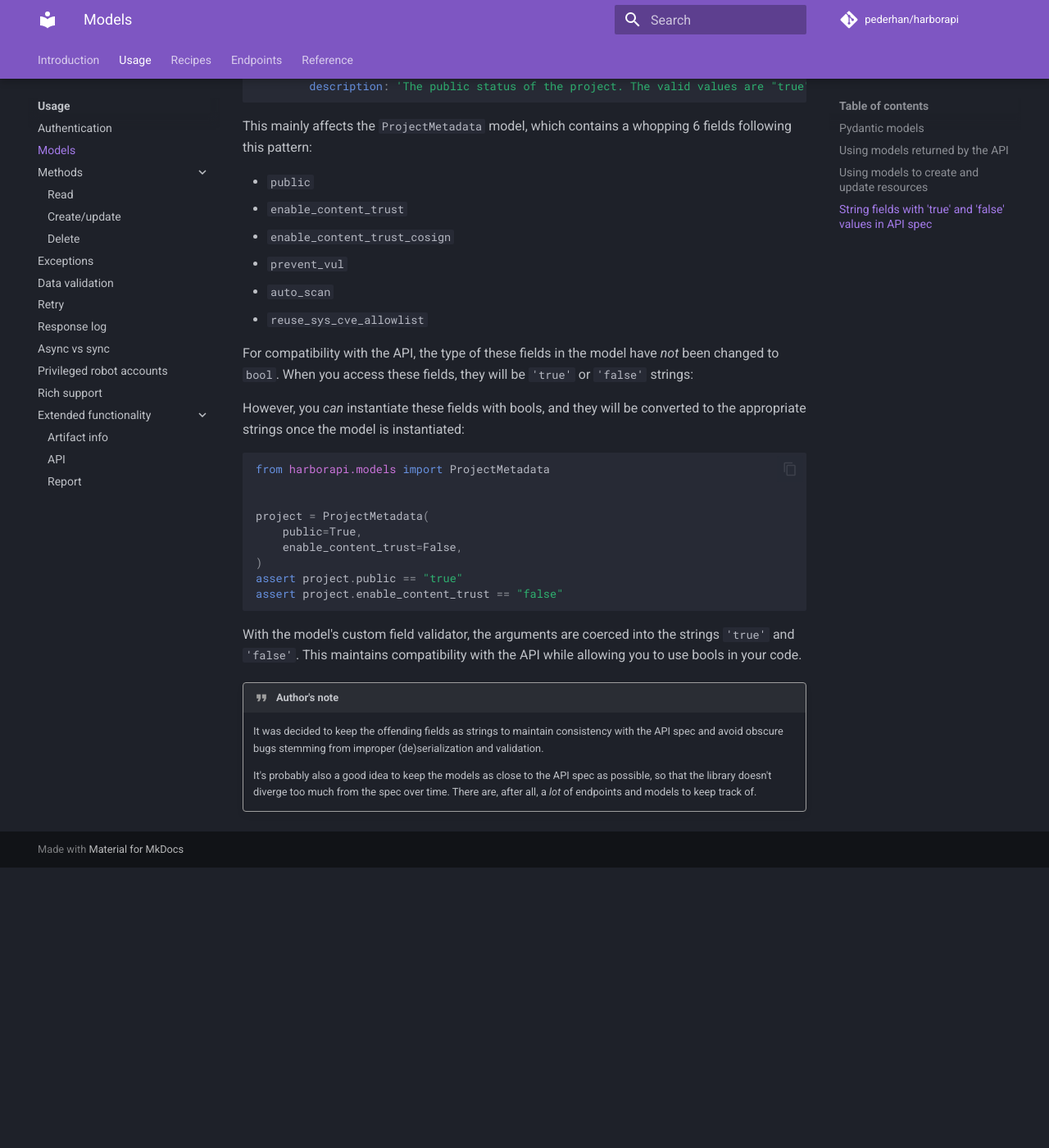
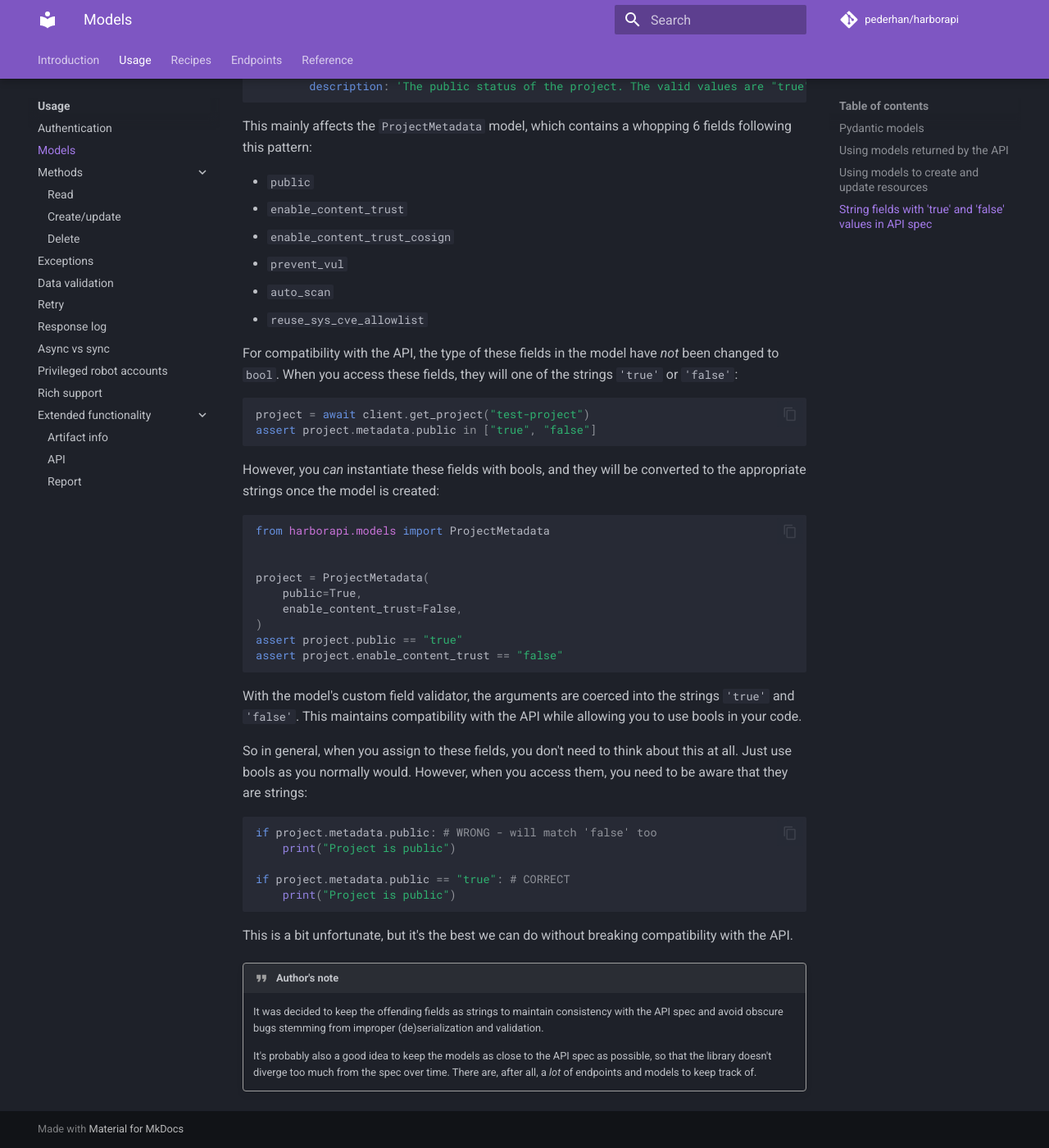
Before and after one commit to unioslo/harborapi, an MkDocs documentation site: the page built from docs/usage/models.md, in a window 1280 px wide and 1400 px high, scrolled down 3050 px. Shown: the whole window at 82% size. Built offline with MkDocs 1.6.1 and Material for MkDocs 9.7.7, drawn with Linux system fonts in a browser that asks for light colours; comment, search, counter and statistics services are not loaded; before the commit the page ends 4108 px from its top, so only the background shows below that; some of the changed text lies outside the part shown.

Commit message:
Docs: update bool validator section

````diff
--- a/docs/usage/models.md
+++ b/docs/usage/models.md
@@ -54,7 +54,7 @@ client = HarborAsyncClient(...)
 async def main() -> None:
     location = await client.create_project(
         ProjectReq(
-            project_name="test-project2",
+            project_name="test-project",
             public=True,
             metadata=ProjectMetadata(
                 auto_scan=True,
@@ -102,9 +102,14 @@ This mainly affects the `ProjectMetadata` model, which contains a whopping 6 fie
 - `auto_scan`
 - `reuse_sys_cve_allowlist`
 
-For compatibility with the API, the type of these fields in the model have _not_  been changed to `bool`. When you access these fields, they will be `'true'` or `'false'` strings:
+For compatibility with the API, the type of these fields in the model have _not_  been changed to `bool`. When you access these fields, they will one of the strings `'true'` or `'false'`:
 
-However, you _can_ instantiate these fields with bools, and they will be converted to the appropriate strings once the model is instantiated:
+```py
+project = await client.get_project("test-project")
+assert project.metadata.public in ["true", "false"]
+```
+
+However, you _can_ instantiate these fields with bools, and they will be converted to the appropriate strings once the model is created:
 
 ```py
 from harborapi.models import ProjectMetadata
@@ -120,6 +125,19 @@ assert project.enable_content_trust == "false"
 
 With the model's custom field validator, the arguments are coerced into the strings `'true'` and `'false'`. This maintains compatibility with the API while allowing you to use bools in your code.
 
+So in general, when you assign to these fields, you don't need to think about this at all. Just use bools as you normally would. However, when you access them, you need to be aware that they are strings:
+
+```py
+if project.metadata.public: # WRONG - will match 'false' too
+    print("Project is public")
+
+if project.metadata.public == "true": # CORRECT
+    print("Project is public")
+```
+
+
+This is a bit unfortunate, but it's the best we can do without breaking compatibility with the API.
+
 
 !!! quote "Author's note"
     It was decided to keep the offending fields as strings to maintain consistency with the API spec and avoid obscure bugs stemming from improper (de)serialization and validation.
````
